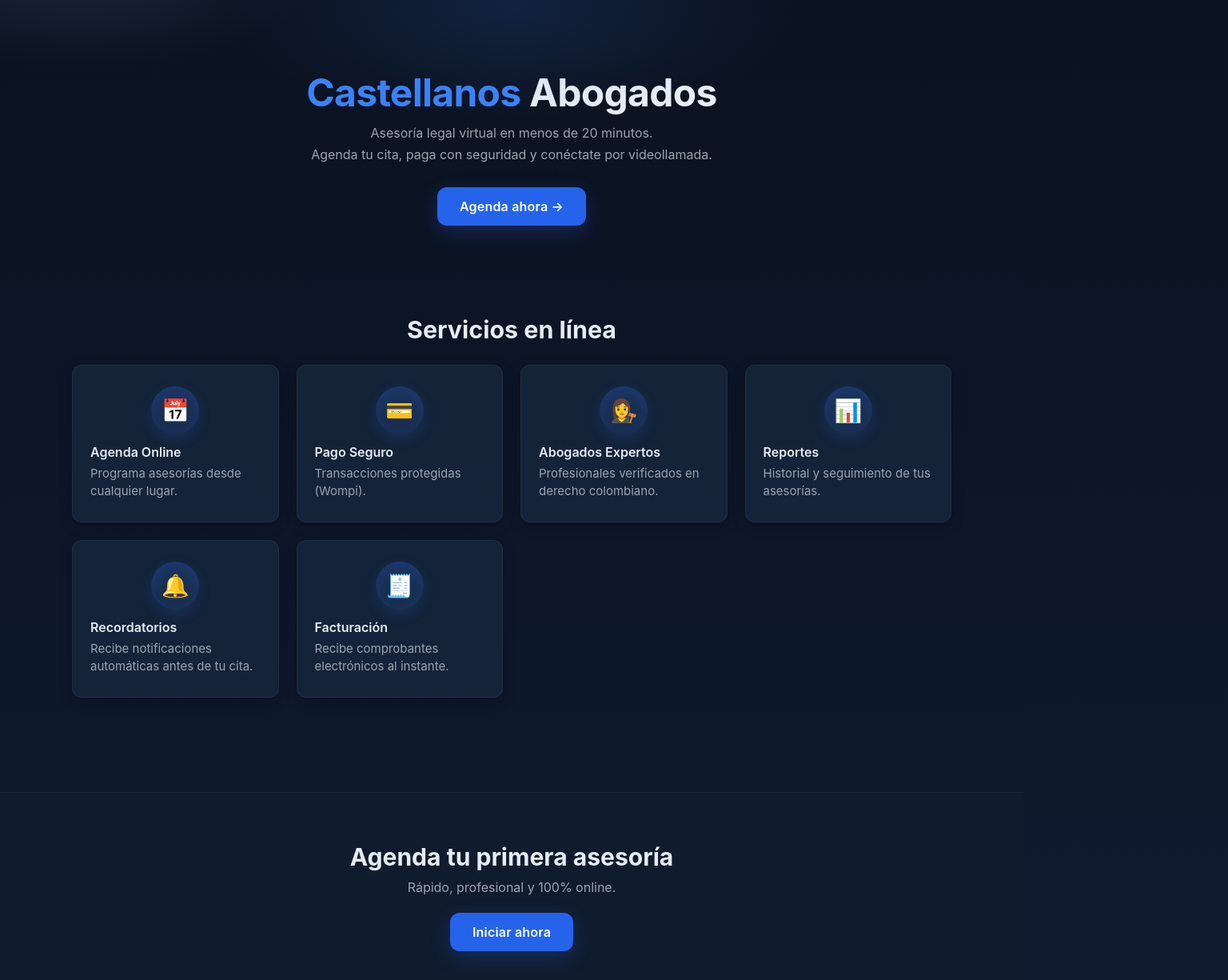
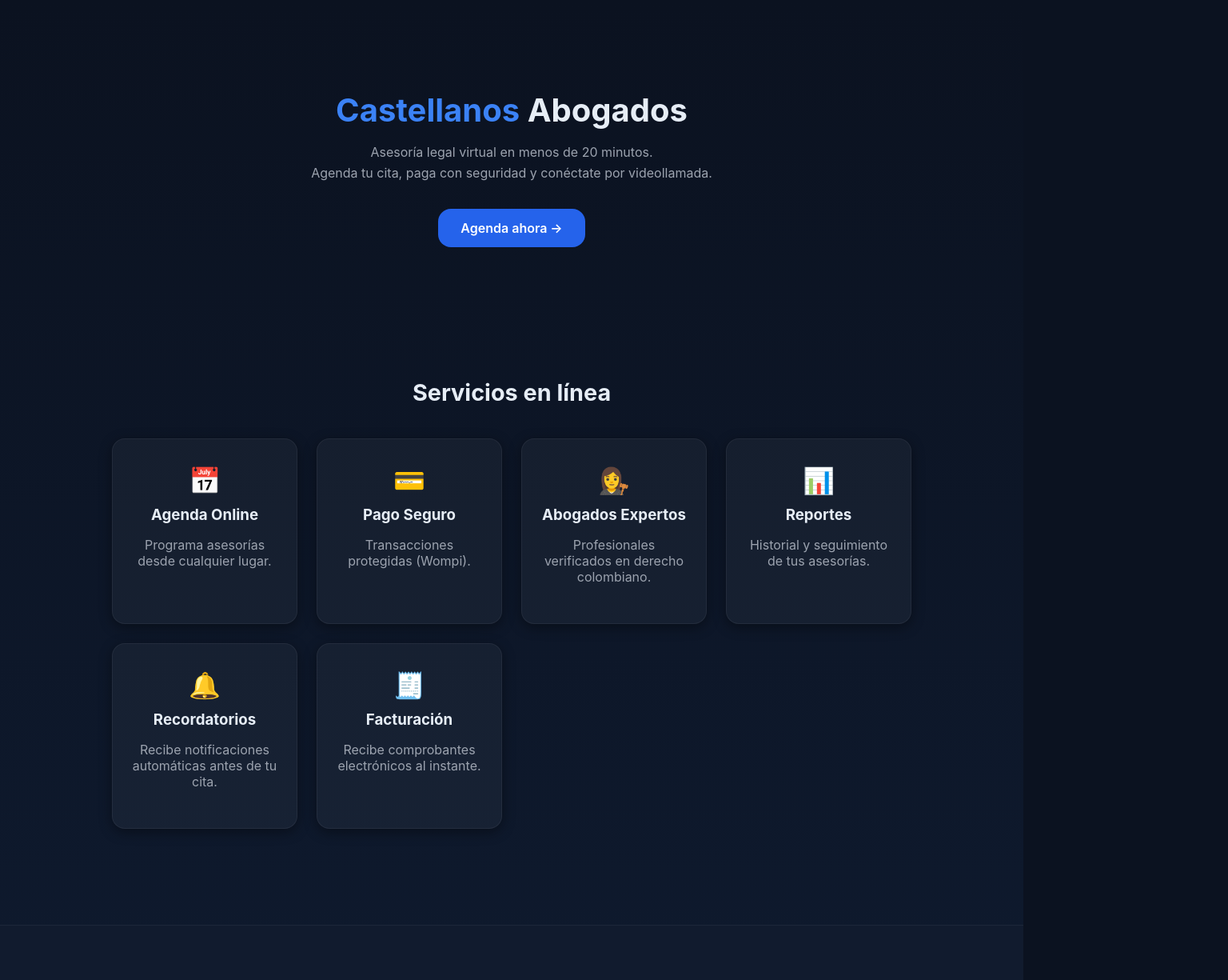
Before and after one commit to jjonnas1/castellanosabogados, a Next.js app: page / in a window 1280 px wide. Shown: the top 1225 px of the page at 80% size, 1536 px wide, since content can reach past the window. Built offline with nearby package versions, Linux system fonts and the light colour scheme.

Commit message:
Update globals.css

```diff
--- a/app/globals.css
+++ b/app/globals.css
@@ -1,199 +1,123 @@
-/* === CASTELLANOS ABOGADOS — ESTILO AZUL PRO === */
+/* === CASTELLANOS ABOGADOS — ESTILO AZUL CORREGIDO === */
 
-/* Tokens */
 :root {
-  --bg: linear-gradient(180deg, #0b1220 0%, #0f1b30 100%);
+  --bg-solid: #0b1220;
+  --bg-gradient: linear-gradient(180deg, #0b1220 0%, #0f1b30 100%);
   --surface: #111b2e;
   --card: #16253b;
   --text: #e6edf6;
   --muted: #9ca3af;
   --brand: #2563eb;
-  --brand-600: #2563eb;
   --brand-light: #3b82f6;
-  --brand-300: #93c5fd;
-  --ring: rgba(37, 99, 235, 0.35);
   --radius: 16px;
-  --radius-sm: 12px;
 }
 
-/* Reset básico */
+/* RESET SEGURO */
 * { box-sizing: border-box; }
 html, body {
   margin: 0;
   padding: 0;
-  min-height: 100%;
-  background: var(--bg);
+  min-height: 100vh;
+  background: var(--bg-gradient), var(--bg-solid); /* fallback sólido */
   color: var(--text);
-  font-family: Inter, ui-sans-serif, system-ui, -apple-system, Segoe UI, Roboto, "Helvetica Neue", Arial, "Apple Color Emoji", "Segoe UI Emoji";
+  font-family: 'Inter', system-ui, sans-serif;
   -webkit-font-smoothing: antialiased;
   -moz-osx-font-smoothing: grayscale;
 }
 a { color: inherit; text-decoration: none; }
-img, svg { display: block; max-width: 100%; }
-
-/* Utilidades */
-.container {
-  max-width: 1100px;
-  margin-inline: auto;
-  padding-inline: 20px;
-}
-.muted { color: var(--muted); }
-.center { text-align: center; }
-
-.divider {
-  height: 1px;
-  background: linear-gradient(
-    90deg,
-    rgba(255,255,255,0) 0%,
-    rgba(255,255,255,0.06) 15%,
-    rgba(255,255,255,0.06) 85%,
-    rgba(255,255,255,0) 100%
-  );
-  margin: 32px 0;
-}
-
-/* Focus accesible */
-:focus-visible {
-  outline: 2px solid var(--ring);
-  outline-offset: 2px;
-  border-radius: 8px;
-}
 
 /* HERO */
 .hero {
-  padding: 88px 24px 56px;
   text-align: center;
-  position: relative;
+  padding: 80px 24px;
+  max-width: 800px;
+  margin: 0 auto;
+  background: transparent;
 }
-.hero::before {
-  /* halo radial sutil detrás del hero */
-  content: "";
-  position: absolute;
-  inset: -10% -20% auto -20%;
-  height: 420px;
-  background:
-    radial-gradient(600px 240px at 50% 10%, rgba(59,130,246,0.14) 0%, rgba(59,130,246,0) 60%),
-    radial-gradient(500px 200px at 20% 0%, rgba(147,197,253,0.10) 0%, rgba(147,197,253,0) 60%);
-  pointer-events: none;
-  z-index: 0;
+.hero h1 {
+  font-size: 2.5rem;
+  margin-bottom: 16px;
+  color: var(--text);
 }
-.hero .container { position: relative; z-index: 1; }
-
-.hero h1 {
-  font-size: clamp(2rem, 2.8vw + 1rem, 3rem);
-  line-height: 1.15;
-  margin: 0 0 10px;
-  letter-spacing: -0.015em;
+.hero h1 span {
+  color: var(--brand-light);
 }
-.hero h1 span { color: var(--brand-light); }
-
 .hero p {
   color: var(--muted);
-  line-height: 1.65;
-  margin: 0 auto 28px;
-  max-width: 740px;
+  line-height: 1.6;
+  margin-bottom: 32px;
 }
 
-/* Botón primario */
+/* BOTÓN PRINCIPAL */
 .btn-primary {
   display: inline-block;
   background: var(--brand);
   color: #fff;
   padding: 14px 28px;
-  border-radius: 12px;
+  border-radius: var(--radius);
   font-weight: 600;
-  letter-spacing: 0.2px;
-  box-shadow: 0 8px 24px rgba(37, 99, 235, 0.25);
-  transition: transform .12s ease, box-shadow .2s ease, background .2s ease;
+  transition: background 0.2s ease, transform 0.1s ease;
 }
 .btn-primary:hover {
   background: var(--brand-light);
-  transform: translateY(-1px);
-  box-shadow: 0 12px 32px rgba(37, 99, 235, 0.35);
+  transform: scale(1.02);
 }
 
-/* Servicios */
+/* SERVICIOS */
 .services {
-  padding: 56px 24px;
+  padding: 60px 24px;
+  text-align: center;
 }
 .services h2 {
-  font-size: clamp(1.4rem, 1.2vw + 1rem, 1.9rem);
-  margin: 0 0 26px;
-  text-align: center;
+  font-size: 1.8rem;
+  margin-bottom: 40px;
 }
 .services .grid {
   display: grid;
-  gap: 22px;
+  gap: 24px;
   grid-template-columns: repeat(auto-fit, minmax(220px, 1fr));
-  max-width: 1100px;
+  max-width: 1000px;
   margin: 0 auto;
 }
-
-/* Card con glass */
 .card {
-  background: rgba(22, 37, 59, 0.9);       /* var(--card) con alpha */
-  backdrop-filter: blur(8px);
-  border: 1px solid rgba(255,255,255,0.05);
-  border-radius: var(--radius-sm);
-  padding: 26px 22px;
-  box-shadow: 0 4px 16px rgba(0,0,0,0.28);
-  transition: transform .18s ease, box-shadow .18s ease, border-color .18s ease;
+  background: rgba(255,255,255,0.04);
+  border: 1px solid rgba(255,255,255,0.06);
+  border-radius: var(--radius);
+  padding: 32px 24px;
+  box-shadow: 0 4px 16px rgba(0,0,0,0.4);
+  transition: transform 0.2s ease, box-shadow 0.2s ease;
 }
 .card:hover {
-  transform: translateY(-6px);
-  border-color: rgba(59,130,246,0.35);
-  box-shadow: 0 14px 36px rgba(59,130,246,0.20);
+  transform: translateY(-4px);
+  box-shadow: 0 8px 24px rgba(37,99,235,0.3);
+}
+.card .icon {
+  font-size: 32px;
+  margin-bottom: 12px;
+  color: var(--brand-light);
 }
 .card h3 {
-  margin: 10px 0 6px;
+  margin: 0 0 8px 0;
   color: var(--text);
-  font-size: 1rem;
-  font-weight: 600;
 }
 .card p {
-  margin: 0;
-  color: var(--muted);
-  font-size: .9375rem;
-  line-height: 1.5;
-}
-
-/* Icono circular (para emojis o SVG) */
-.icon {
-  display: grid;
-  place-items: center;
-  width: 60px;
-  height: 60px;
-  margin: 0 auto 12px;
-  border-radius: 50%;
-  background: rgba(59,130,246,0.12);
-  box-shadow: 0 8px 18px rgba(37,99,235,0.22) inset, 0 6px 16px rgba(37,99,235,0.18);
-  color: var(--brand-300);
-  font-size: 28px; /* si usas emoji */
-}
-
-/* CTA final */
-.cta {
-  background: var(--surface);
-  border-top: 1px solid rgba(255,255,255,0.06);
-  padding: 62px 24px 76px;
-  text-align: center;
-  margin-top: 62px;
-}
-.cta h2 {
-  font-size: clamp(1.4rem, 1.1vw + 1rem, 1.9rem);
-  margin: 0 0 10px;
-}
-.cta p {
-  margin: 0 auto 22px;
-  max-width: 700px;
   color: var(--muted);
 }
 
-/* Footer simple (opcional) */
-.footer {
-  color: rgba(255,255,255,0.55);
-  font-size: 0.9rem;
+/* CTA FINAL */
+.cta {
+  background: var(--surface);
+  padding: 60px 24px;
   text-align: center;
-  padding: 24px;
-  border-top: 1px solid rgba(255,255,255,0.06);
+  margin-top: 60px;
+  border-top: 1px solid rgba(255,255,255,0.05);
 }
+.cta h2 {
+  font-size: 2rem;
+  margin-bottom: 12px;
+  color: var(--text);
+}
+.cta p {
+  color: var(--muted);
+  margin-bottom: 24px;
+}
```
